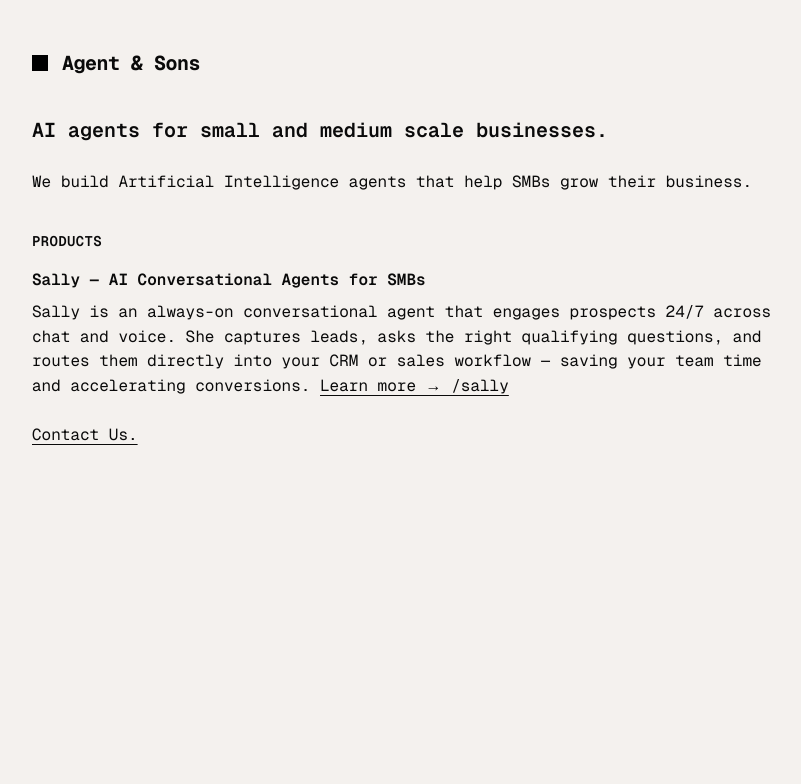
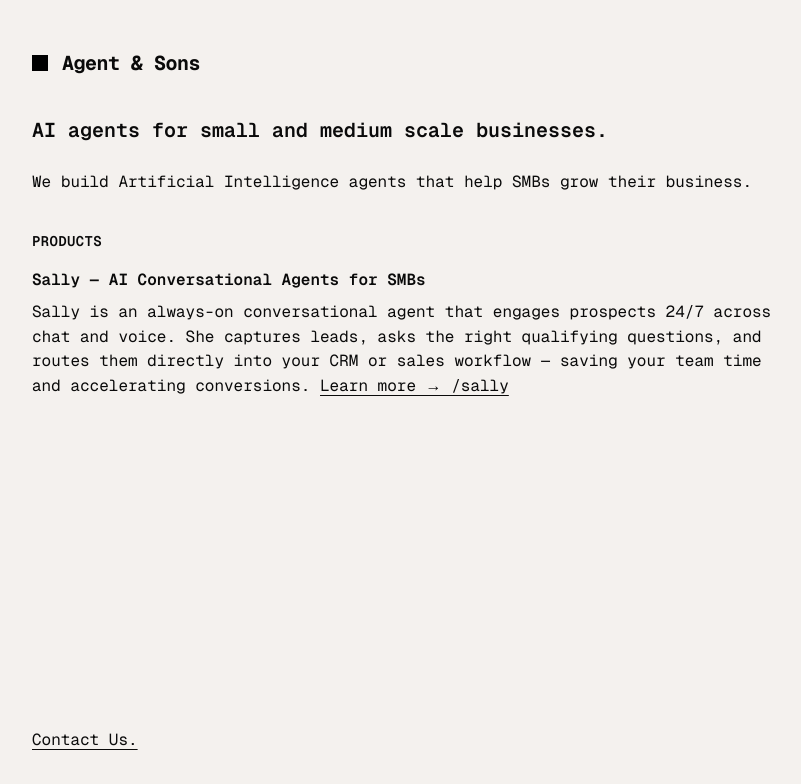
Before and after one commit to theartofnonso/agent-and-sons, a Next.js app: page / in a window 1280 px wide. Shown: the top 784 px of the page, without its empty margins (32-833 px from the left). Built offline with nearby package versions, Linux system fonts and the light colour scheme.

Commit message:
Update page.tsx

```diff
--- a/src/app/page.tsx
+++ b/src/app/page.tsx
@@ -1,6 +1,6 @@
 export default function Home() {
   return (
-    <div className="px-16 py-12">
+    <div className="px-16 py-12 min-h-screen flex flex-col">
       <header className="flex items-center">
         {/* Simple square mark approximating the screenshot logo mark */}
         <div className="h-4 w-4 bg-black" />
@@ -8,7 +8,7 @@ export default function Home() {
         <div className="font-bold tracking-tight text-[20px]">Agent & Sons</div>
       </header>
 
-      <main className="mt-10 max-w-[760px]">
+      <main className="mt-10 max-w-[760px] flex-1">
         <h1 className="text-[20px] leading-[1.2] font-semibold mb-7">AI agents for small and medium scale businesses.</h1>
 
         <p className="text-[16px] leading-[1.55] mb-5">
@@ -27,11 +27,13 @@ export default function Home() {
             </p>
           </div>
         </section>
+      </main>
 
-        <p className="mt-6">
+      <footer className="mt-10">
+        <p>
           <a href="mailto:founders@agentandsons.com" className="underline underline-offset-4">Contact Us.</a>
         </p>
-      </main>
+      </footer>
     </div>
   );
 }
```
